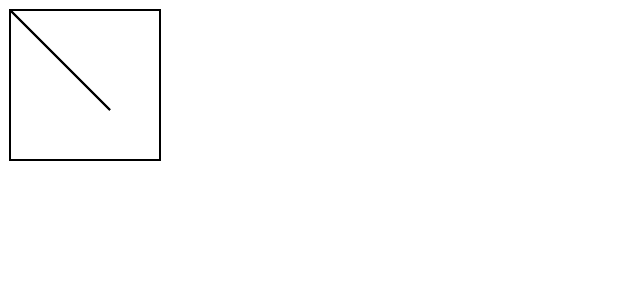
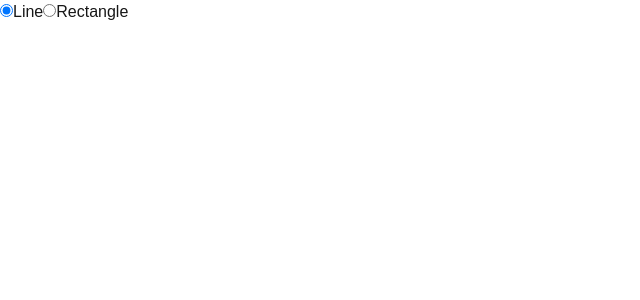
Before and after one commit to PranjalMantri/CanvasX, a Next.js app: page / in a window 1280 px wide. Shown: the top 300 px of the page, without its empty margins (0-640 px from the left). Built offline with nearby package versions, Linux system fonts and the light colour scheme.

Commit message:
feat: add line and rectangle support

```diff
--- a/app/page.tsx
+++ b/app/page.tsx
@@ -1,12 +1,17 @@
 "use client";
 
 import { useEffect, useLayoutEffect, useRef, useState } from "react";
+import { createElement } from "./utils/elementFactory";
+import { ToolType } from "./types/canvas";
 
 export default function Home() {
   const [dimensions, setDimensions] = useState({ width: 0, height: 0 });
-  const [tool, setTool] = useState("line");
+  const [tool, setTool] = useState<ToolType>("line");
+  const [action, setAction] = useState("drawing");
+  const [elements, setElements] = useState<any>([]);
+  const [selectedElement, setSelectedElement] = useState<any>();
 
-  const canvasRef = useRef(null);
+  const canvasRef = useRef<HTMLCanvasElement | null>(null);
 
   useEffect(() => {
     setDimensions({ width: window.innerWidth, height: window.innerHeight });
@@ -19,25 +24,104 @@ export default function Home() {
     const context = canvas.getContext("2d");
     if (!context) return;
 
-    requestAnimationFrame(() => {
-      context.strokeStyle = "black";
-      context.lineWidth = 2;
+    context.strokeStyle = "black";
+    context.lineWidth = 2;
 
-      context.strokeRect(10, 10, 150, 150);
+    context.clearRect(0, 0, dimensions.width, dimensions.height);
 
-      context.beginPath();
-      context.moveTo(10, 10);
-      context.lineTo(110, 110);
-      context.stroke();
+    elements.forEach((element: any) => {
+      element.draw(context);
     });
-  }, [dimensions]);
+  }, [dimensions, elements]);
+
+  const updateElement = (
+    x1: number,
+    y1: number,
+    x2: number,
+    y2: number,
+    type: ToolType,
+    id: number
+  ) => {
+    const elementsCopy = [...elements];
+    const index = elements.findIndex((element: any) => element.id === id);
+    if (index === -1) return;
+
+    switch (type) {
+      case "line":
+      case "rectangle":
+        elementsCopy[index] = createElement(x1, y1, x2, y2, type, id);
+        break;
+      default:
+        throw new Error("Invalid type: ", type);
+    }
+
+    setElements(elementsCopy);
+    console.log(elements.length);
+  };
+
+  const handleMouseDown = (event: React.MouseEvent) => {
+    const { clientX, clientY } = event;
+
+    if (tool === "line" || tool === "rectangle") {
+      setAction("drawing");
+
+      const newElement = createElement(
+        clientX,
+        clientY,
+        clientX,
+        clientY,
+        tool
+      );
+
+      setSelectedElement(newElement);
+      setElements([...elements, newElement]);
+    }
+  };
+
+  const handleMouseMove = (event: React.MouseEvent) => {
+    const { clientX, clientY } = event;
+
+    if (action === "drawing" && selectedElement) {
+      const { id, type, x1, y1 } = selectedElement;
+      console.log(id, type);
+
+      updateElement(x1, y1, clientX, clientY, type, id);
+    }
+  };
+
+  const handleMouseUp = () => {
+    setSelectedElement(null);
+    setAction("none");
+  };
 
   return (
     <div>
+      <div>
+        <input
+          type="radio"
+          name="toolType"
+          value={"line"}
+          checked={tool === "line"}
+          onChange={() => setTool("line")}
+        />
+        <label htmlFor="line">Line</label>
+        <input
+          type="radio"
+          name="toolType"
+          value={"rectangle"}
+          checked={tool === "rectangle"}
+          onChange={() => setTool("rectangle")}
+        />
+        <label htmlFor="rectangle">Rectangle</label>
+      </div>
       <canvas
         ref={canvasRef}
         width={dimensions.width}
         height={dimensions.height}
+        onMouseDown={handleMouseDown}
+        onMouseMove={handleMouseMove}
+        onMouseUp={handleMouseUp}
+        className="block"
       ></canvas>
     </div>
   );
--- /dev/null
+++ b/app/types/canvas.ts
@@ -0,0 +1,11 @@
+export type ToolType = "line" | "rectangle";
+
+export interface CreateElementType {
+  id: number;
+  type: ToolType;
+  x1: number;
+  y1: number;
+  x2: number;
+  y2: number;
+  draw: (ctx: CanvasRenderingContext2D) => void;
+}
--- /dev/null
+++ b/app/utils/elementFactory.ts
@@ -0,0 +1,36 @@
+import { CreateElementType, ToolType } from "../types/canvas";
+
+export function createElement(
+  x1: number,
+  y1: number,
+  x2: number,
+  y2: number,
+  type: ToolType,
+  id: number = Date.now()
+): CreateElementType {
+  return {
+    id,
+    x1,
+    y1,
+    x2,
+    y2,
+    type,
+    draw: (ctx) => {
+      switch (type) {
+        case "line":
+          ctx.beginPath();
+          ctx.moveTo(x1, y1);
+          ctx.lineTo(x2, y2);
+          ctx.stroke();
+          break;
+
+        case "rectangle":
+          ctx.strokeRect(x1, y1, x2 - x1, y2 - y1);
+          break;
+
+        default:
+          break;
+      }
+    },
+  };
+}
```
